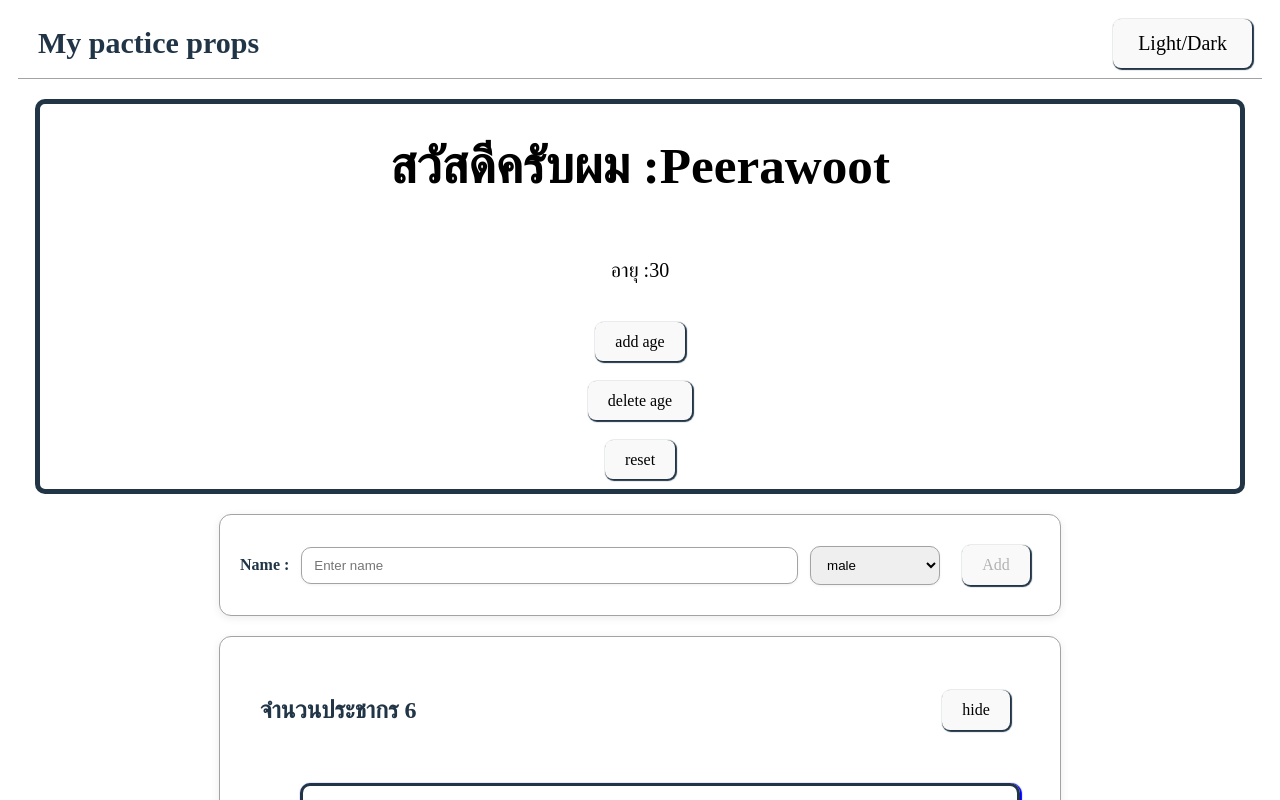
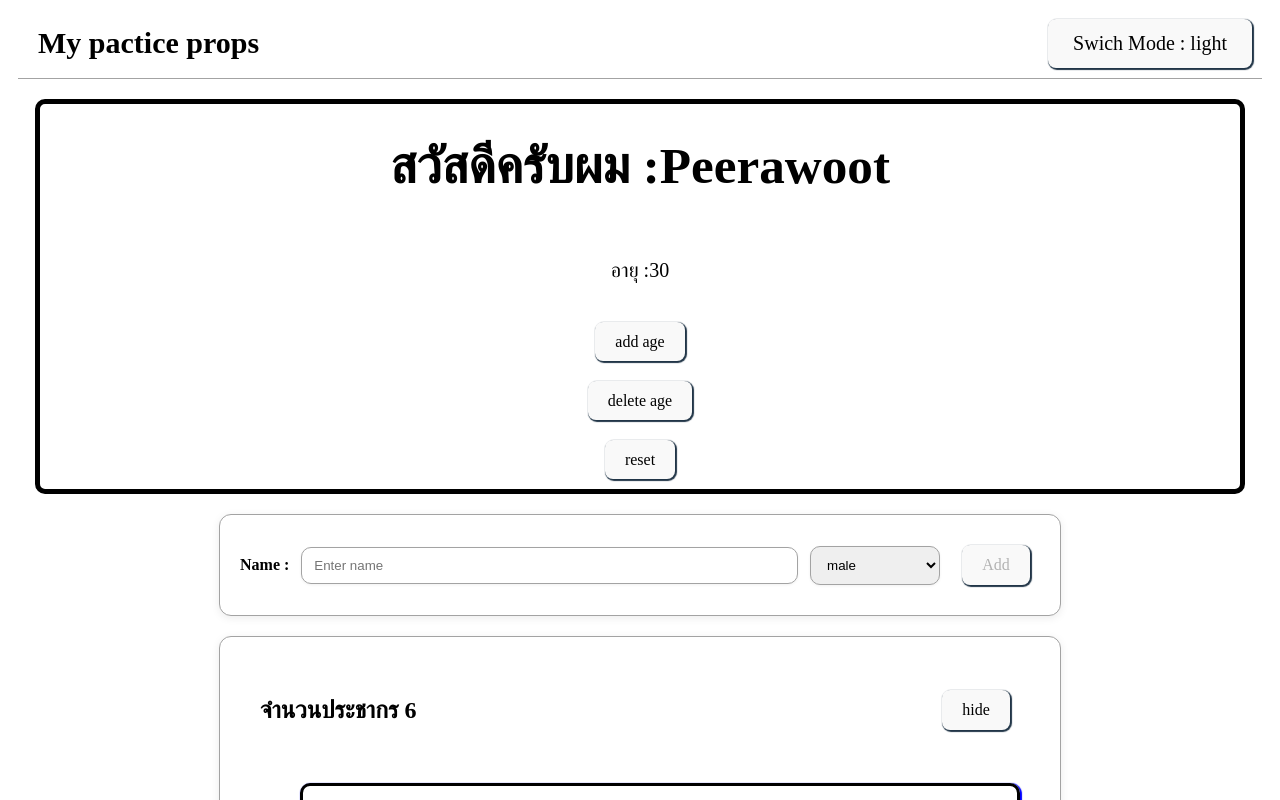
Before and after one commit to pls2s/Practice_React, a React (Vite) app: page / in a window 1280 px wide. Shown: the top 800 px of the page. Built offline with nearby package versions, Linux system fonts and the light colour scheme.

Commit message:
swich mode

```diff
--- a/src/App.css
+++ b/src/App.css
@@ -3,3 +3,16 @@
   padding: 0px 10px;
   margin: auto;
 }
+
+.light{
+  background-color: white;
+  color: rgb(0, 0, 0);
+  transition: all 0.5s ease-in-out;
+}
+
+
+.dark{
+  background-color: rgb(70, 70, 70);
+  color: white;
+  transition: all 0.5s ease-in-out;
+}
--- a/src/App.jsx
+++ b/src/App.jsx
@@ -9,6 +9,7 @@ import {  useEffect } from "react";
 function App() {
   const name = "Peerawoot";
   const [age, setAge] = useState(30); //ตัวแปรสถานะ เปลี่ยนได้ตลอดเวลาที่ใ้ชงาน
+  const [mode, setMode] = useState("light");
 
   function addAge() {
     setAge(age + 1);
@@ -46,8 +47,9 @@ function App() {
 
   return (
     //ถ้ามี html มากว่า 1 คำสั่งต้องมี <> </> , return คือการส่ง html ไปทำงานที่ main.jsx
-    <div className="App">
-      <Header title="My pactice props" />
+    <div className={mode} >
+      <div className="App">
+      <Header title="My pactice props" mode={mode} setMode={setMode} />
       {/*เรียกใช้ component และส่ง props title ไปทำงาน*/}
       <main>
         <h1 className="title">สวัสดีครับผม :{name}</h1>
@@ -60,6 +62,7 @@ function App() {
       <PersonList data={data} delete_user={delete_user} />
 
       {/*เรียกใช้ component และส่ง data ไปทำงาน*/}
+      </div>
     </div>
   );
 } //คำสั่ง js จะเขียนอยู่ใน {}
--- a/src/components/Header.jsx
+++ b/src/components/Header.jsx
@@ -1,5 +1,11 @@
 import "./Header.css"
 function Header(props) { //รับ props มาใช้
+    const mode = props.mode
+    const setMode = props.setMode
+
+    function toggleMode(){
+        setMode(mode === "light" ? "dark" : "light")
+    }
 
     const myStyle = {
         fontSize: "30px",
@@ -10,7 +16,8 @@ function Header(props) { //รับ props มาใช้
     return (
         <nav>
             <h2 style={myStyle}>{props.title}</h2>
-            <button>Light/Dark</button>
+            <button onClick={toggleMode}>Swich Mode : {mode}</button> {/*สลับโหมดเชื่อมต่อกับ toggleMode function*/}
+            {console.log(mode)}
         </nav>
     );
 }
```
